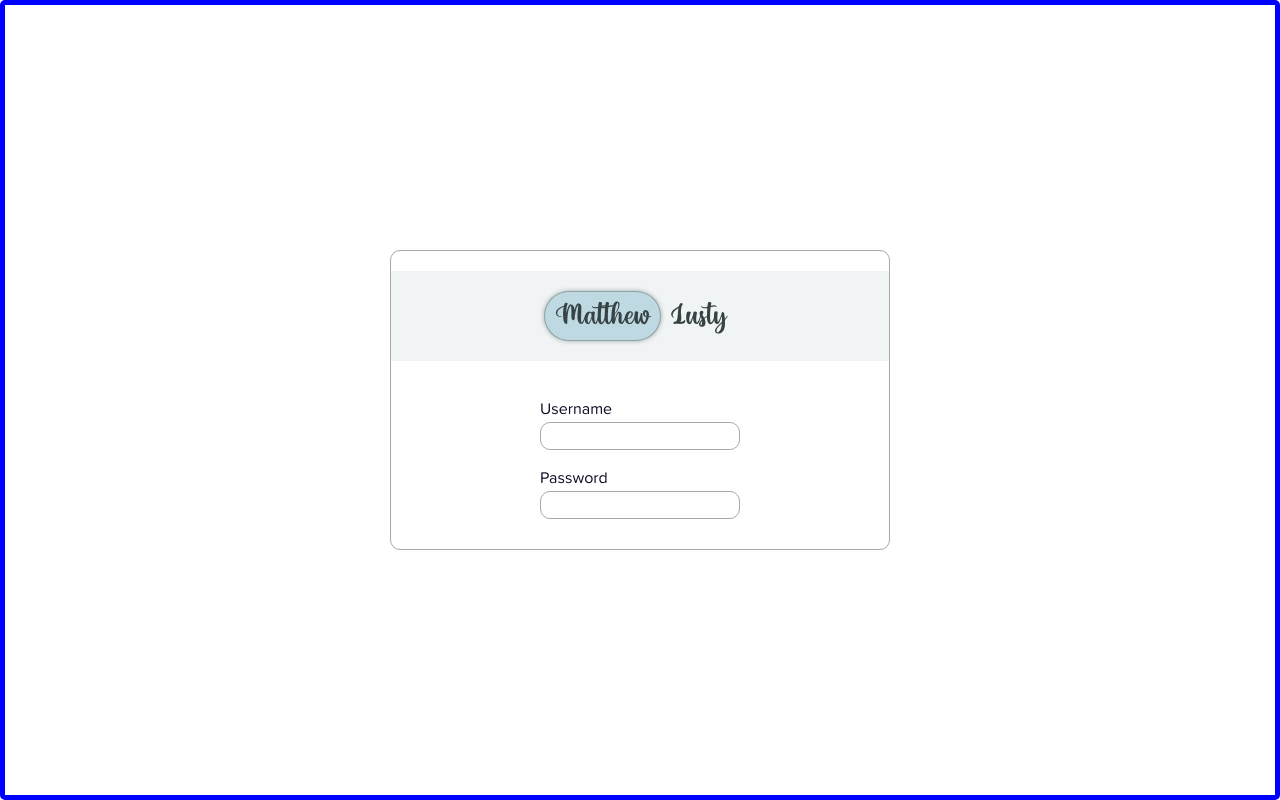
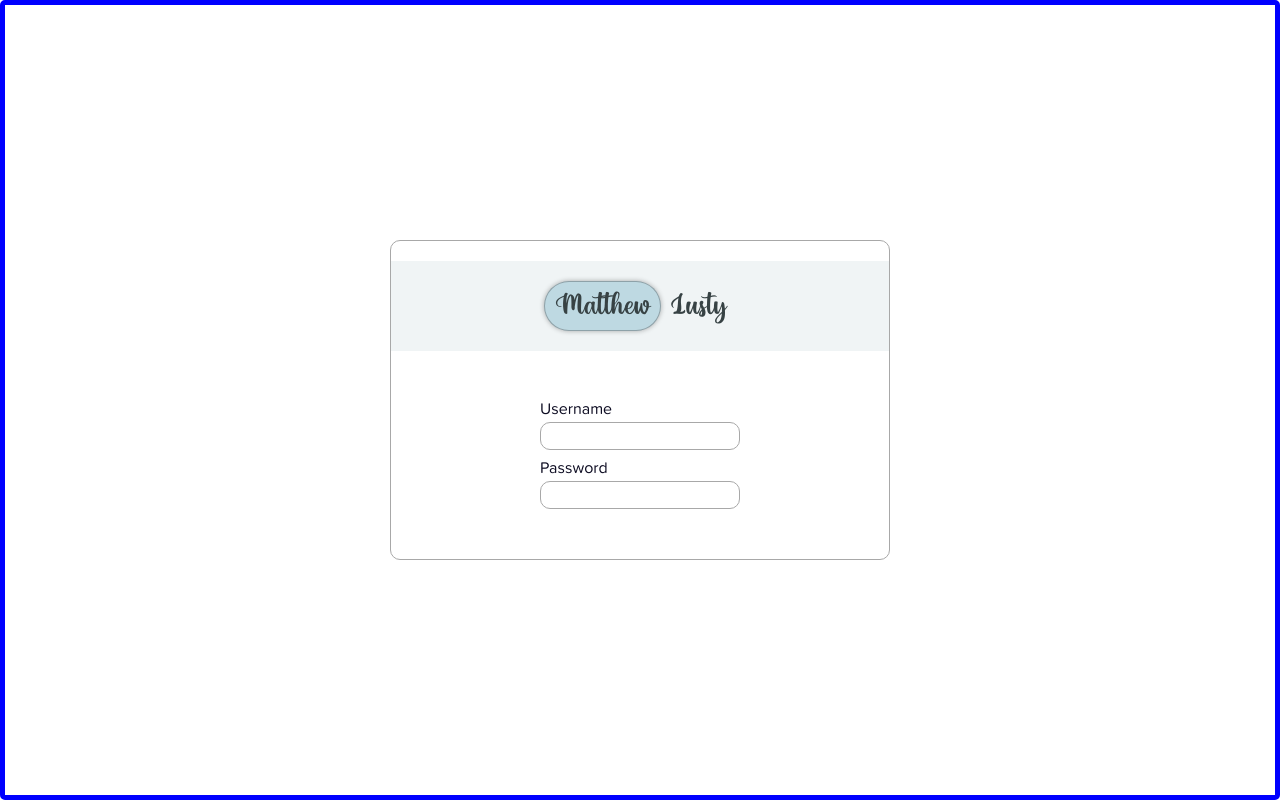
Before and after one commit to mattlusty/portfolio, a React (Create React App) app: page /login in a window 1280 px wide. Built offline with nearby package versions, Linux system fonts and the light colour scheme.

Commit message:
style: retouch Login page

```diff
--- a/src/styles/css/Login.css
+++ b/src/styles/css/Login.css
@@ -14,7 +14,6 @@
   border: 1px solid #a8a8a8;
   border-radius: 10px;
   width: 500px;
-  padding-bottom: 10px;
 }
 
 .Login > .login > .header {
@@ -22,7 +21,7 @@
   justify-content: center;
   align-items: center;
   background-color: #f0f4f5;
-  margin: 20px 0;
+  margin: 20px 0 0;
   padding: 20px;
   width: 100%;
 }
@@ -56,7 +55,7 @@
   display: flex;
   flex-direction: column;
   justify-content: center;
-  margin: 0px 20px 20px 20px;
+  margin: 50px 0px 50px 0px;
   width: fit-content;
 }
 
@@ -68,12 +67,12 @@
 
 .Login > .login > form > .username > label {
   display: block;
-  padding: 20px 20px 5px 0px;
+  padding: 0px 20px 5px 0px;
 }
 
 .Login > .login > form > .password > label {
   display: block;
-  padding: 20px 20px 5px 0px;
+  padding: 0px 20px 5px 0px;
 }
 
 .Login > .login > form > .username > input {
@@ -82,6 +81,7 @@
   padding: 5px;
   border-radius: 10px;
   width: 200px;
+  margin-bottom: 10px;
 }
 
 .Login > .login > form > .password > input {
--- a/src/styles/scss/Login.scss
+++ b/src/styles/scss/Login.scss
@@ -18,7 +18,7 @@
   border: 1px solid rgb(168, 168, 168);
   border-radius: 10px;
   width: 500px;
-  padding-bottom: 10px;
+  // padding-bottom: 10px;
 }
 
 .Login > .login > .header {
@@ -27,7 +27,7 @@
   align-items: center;
   // border: 1px solid red;
   background-color: rgb(240, 244, 245);
-  margin: 20px 0;
+  margin: 20px 0 0;
   padding: 20px;
   width: 100%;
 }
@@ -63,7 +63,7 @@
   flex-direction: column;
   justify-content: center;
   // border: 1px solid red;
-  margin: 0px 20px 20px 20px;
+  margin: 50px 0px 50px 0px;
   width: fit-content;
 }
 .Login > .login > form > .username {
@@ -74,12 +74,12 @@
 
 .Login > .login > form > .username > label {
   display: block;
-  padding: 20px 20px 5px 0px;
+  padding: 0px 20px 5px 0px;
 }
 
 .Login > .login > form > .password > label {
   display: block;
-  padding: 20px 20px 5px 0px;
+  padding: 0px 20px 5px 0px;
 }
 
 .Login > .login > form > .username > input {
@@ -88,6 +88,7 @@
   padding: 5px;
   border-radius: 10px;
   width: 200px;
+  margin-bottom: 10px;
 }
 
 .Login > .login > form > .password > input {
@@ -96,4 +97,5 @@
   padding: 5px;
   border-radius: 10px;
   width: 200px;
+  // margin-bottom: 10px;
 }
```
